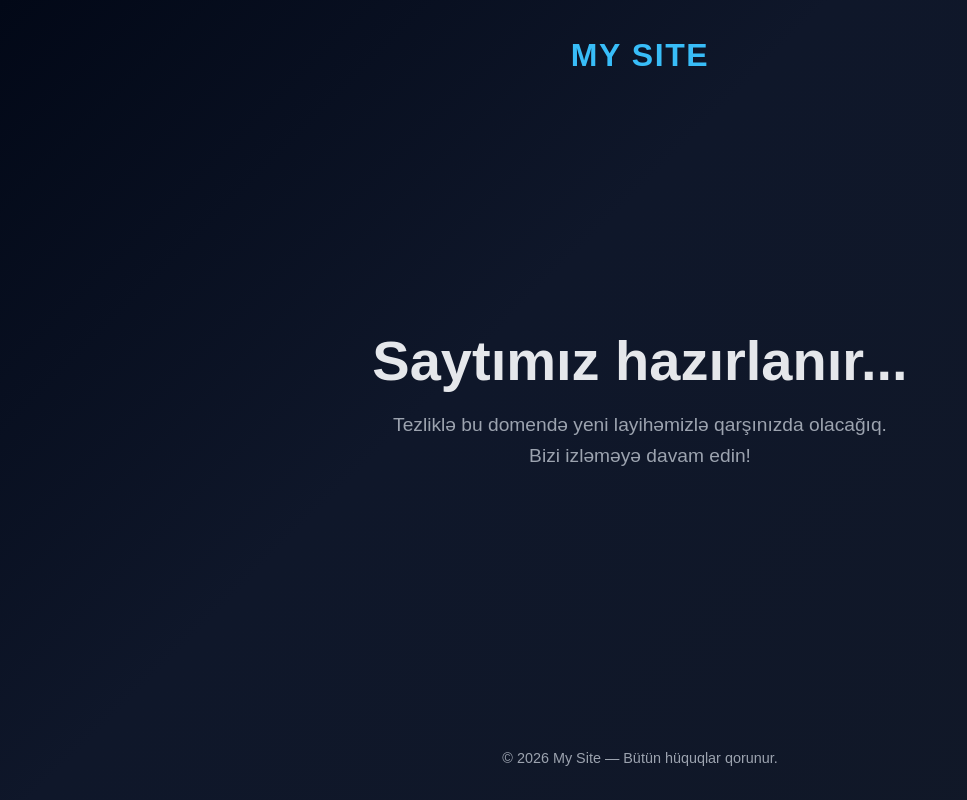
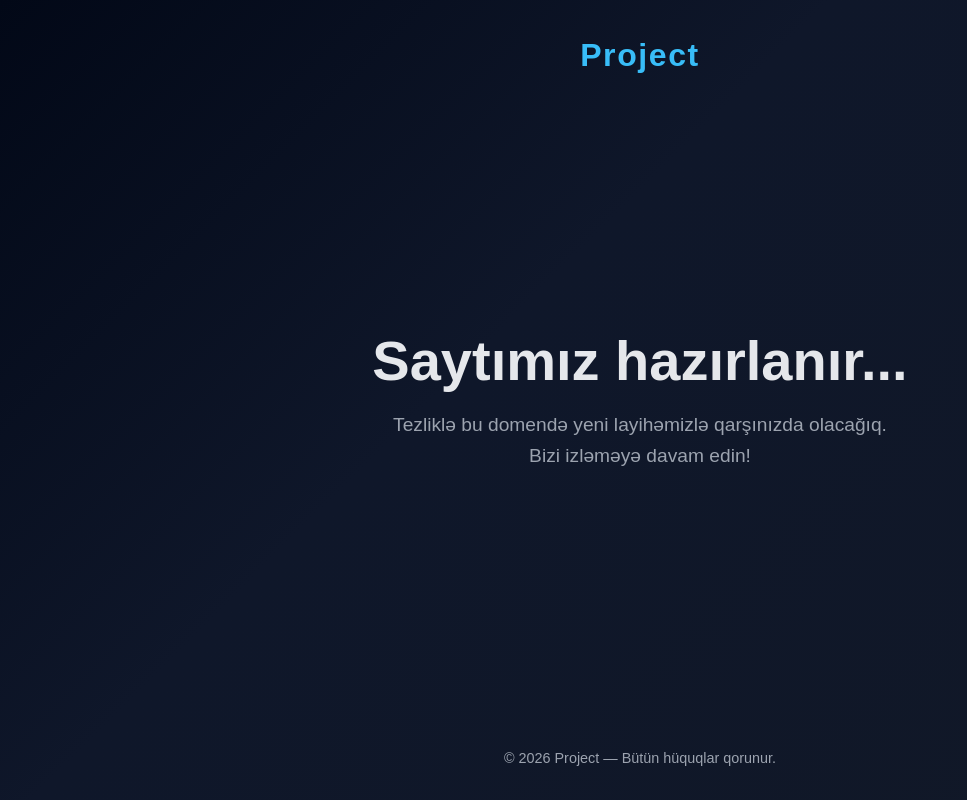
Before and after one commit to vugarjs/My-site, a plain HTML site: page index.html in a window 1280 px wide. Shown: the whole page, without its empty margins (0-967 px from the left). Drawn offline with Linux system fonts and the light colour scheme.

Commit message:
small changes

```diff
--- a/index.html
+++ b/index.html
@@ -74,7 +74,7 @@
   </head>
   <body>
     <header>
-      <div class="logo">MY SITE</div>
+      <div class="logo">Project</div>
     </header>
 
     <main class="container">
@@ -88,7 +88,7 @@
     </main>
 
     <footer>
-      © 2026 My Site — Bütün hüquqlar qorunur.
+      © 2026 Project — Bütün hüquqlar qorunur.
     </footer>
   </body>
 </html>
```
